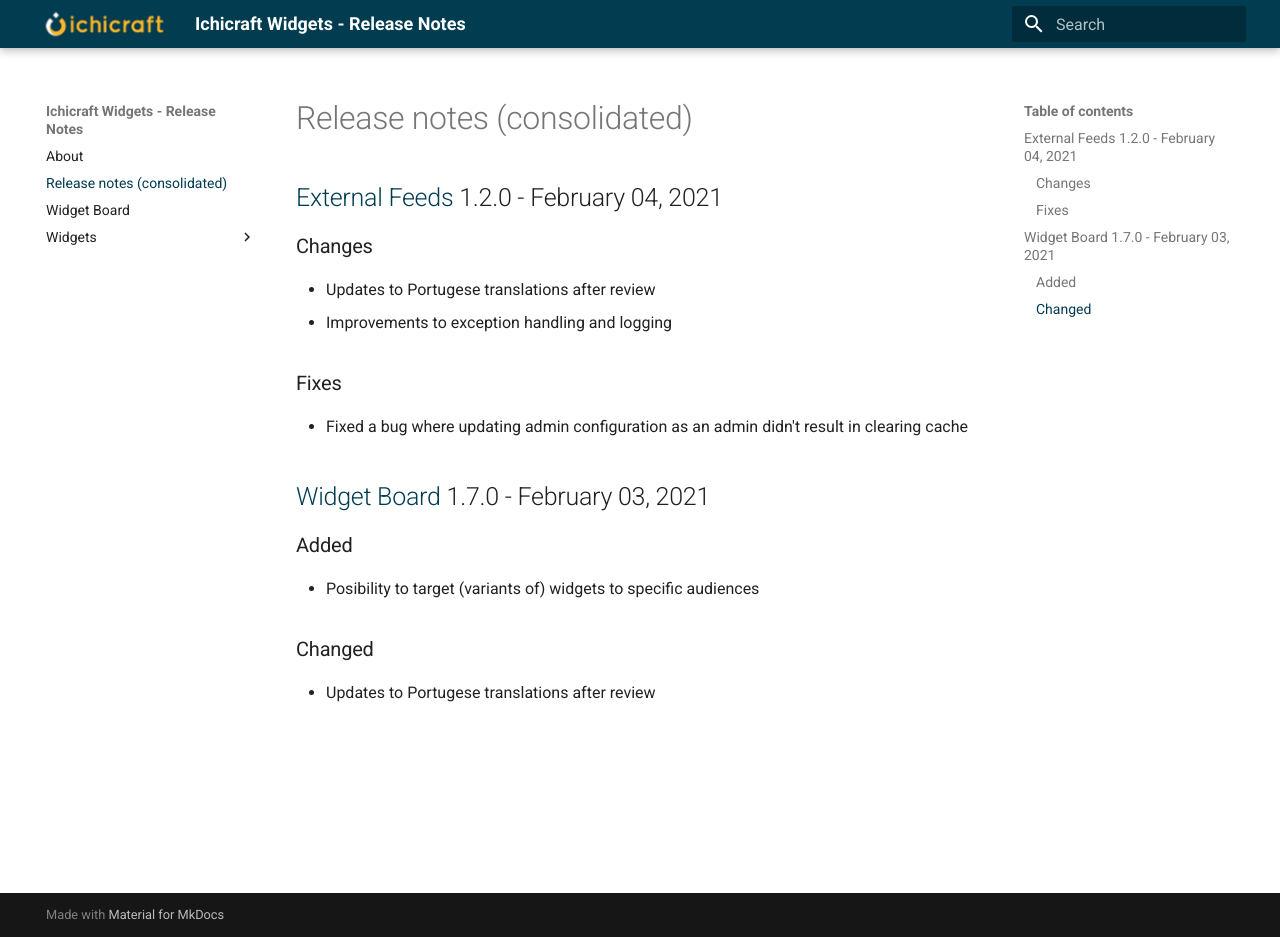
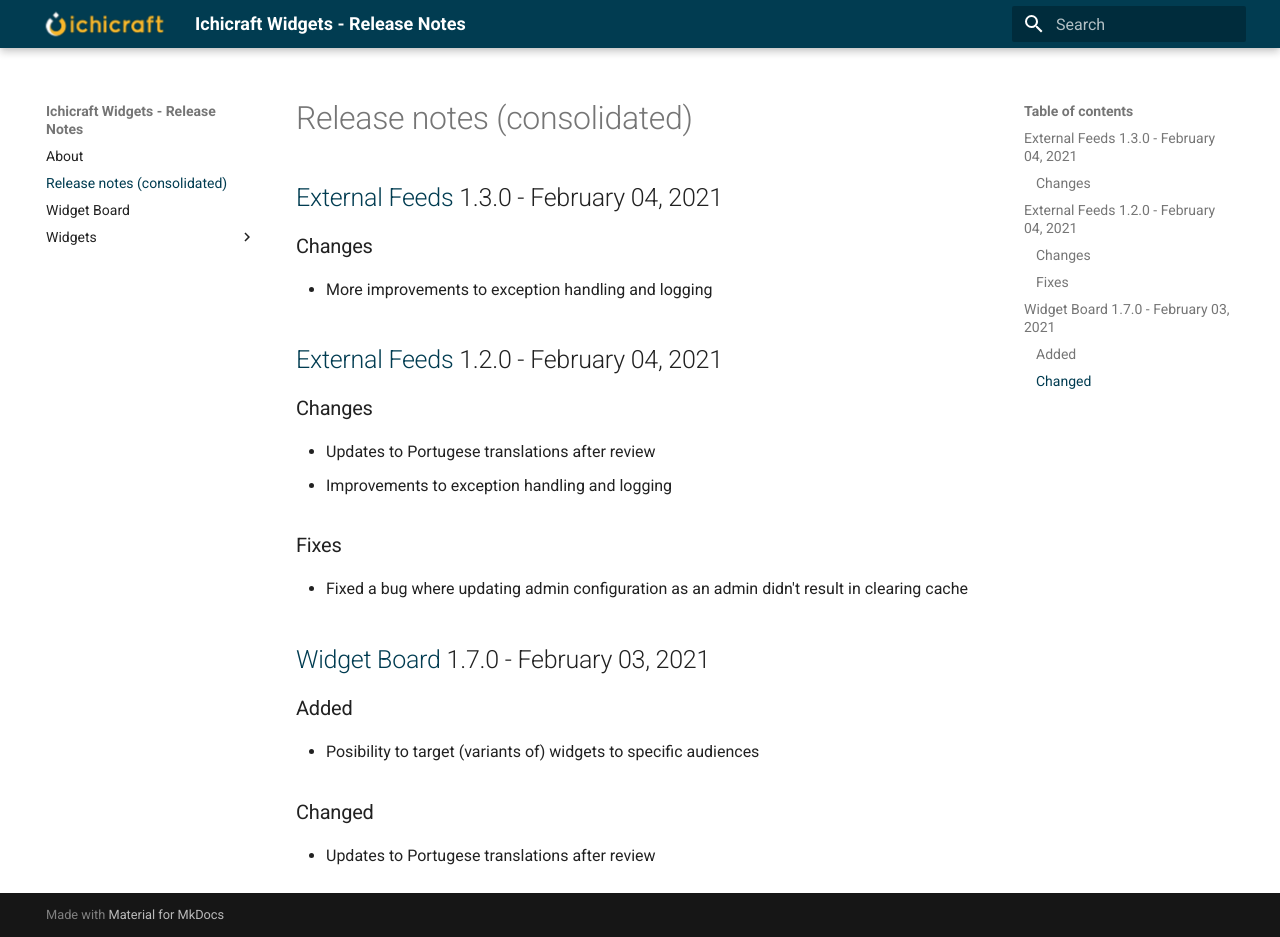
Before and after one commit to ichicraft/widgets-docs, an MkDocs documentation site: the page built from docs/Release-notes-(consolidated).md, in a window 1280 px wide and 937 px high. Built offline with MkDocs 1.6.1 and Material for MkDocs 9.7.7, drawn with Linux system fonts in a browser that asks for light colours.

Commit message:
Release notes updated by BuildService

```diff
--- a/docs/Release-notes-(consolidated).md
+++ b/docs/Release-notes-(consolidated).md
@@ -1,3 +1,8 @@
+## [External Feeds](./Widgets/External Feeds.md) 1.3.0 - February 04, 2021
+
+### Changes
+- More improvements to exception handling and logging
+
 ## [External Feeds](./Widgets/External Feeds.md) 1.2.0 - February 04, 2021
 
 ### Changes
--- a/docs/Widgets/External Feeds.md
+++ b/docs/Widgets/External Feeds.md
@@ -1,3 +1,8 @@
+## 1.3.0 - February 04, 2021
+
+### Changes
+- More improvements to exception handling and logging
+
 ## 1.2.0 - February 04, 2021
 
 ### Changes
```
